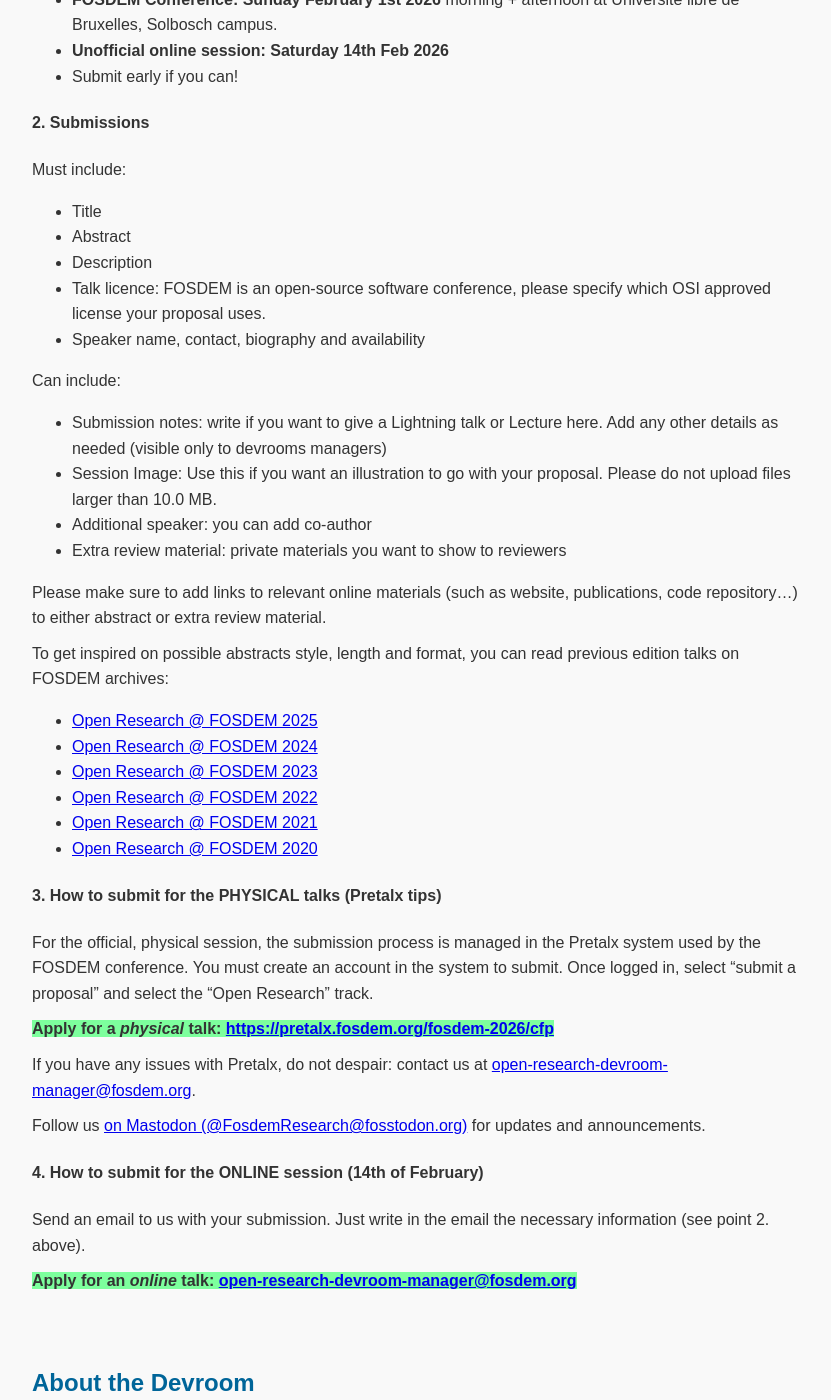
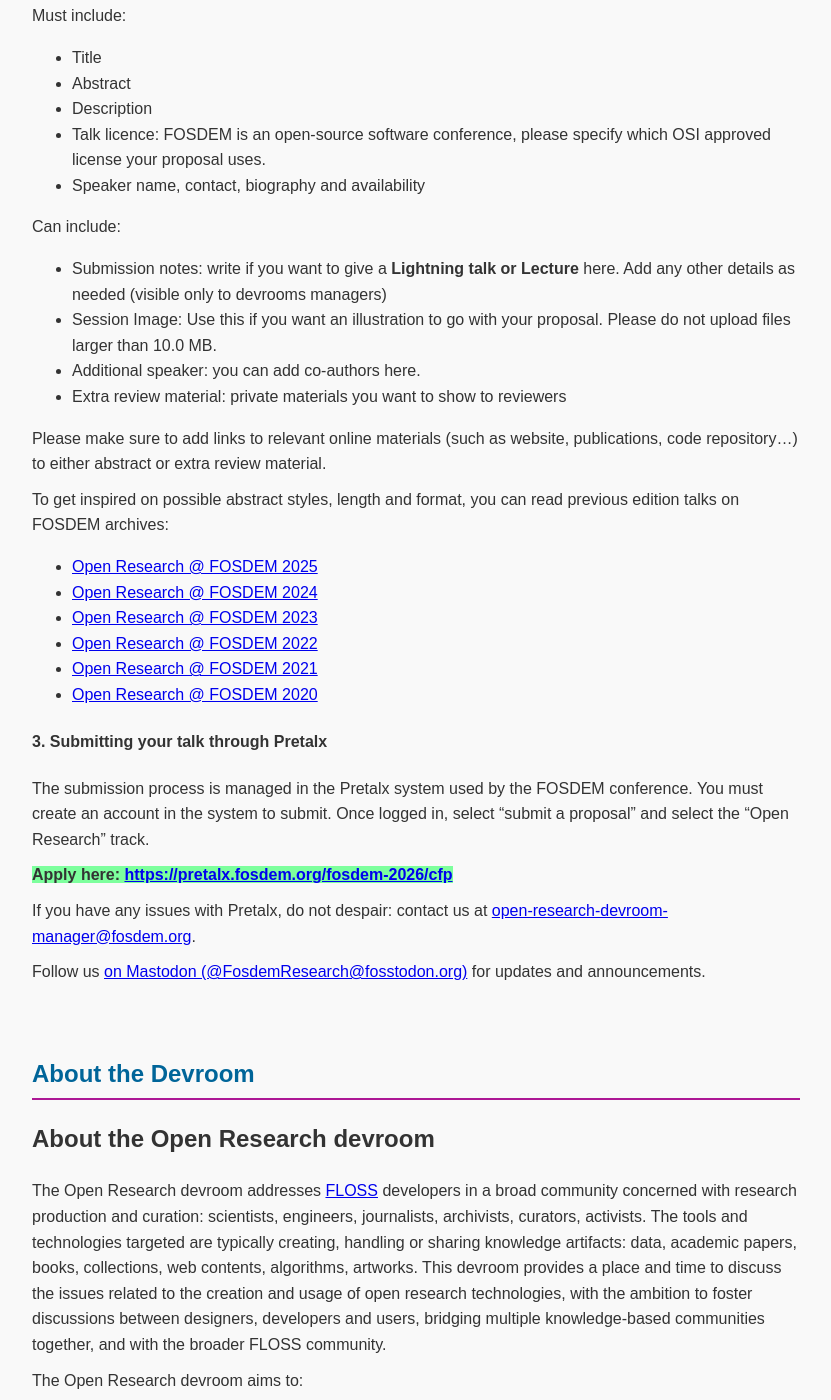
Before and after one commit to research-fosdem/research-fosdem.github.io, a Jekyll site: the page built from index.md, in a window 1280 px wide and 1400 px high, scrolled down 2083 px. Shown: the whole window, without its empty margins (224-1055 px from the left). Built offline with Jekyll 4.4.1, drawn with Linux system fonts in a browser that asks for light colours; some of the changed text lies outside the part shown.

Commit message:
update: cut ordem out of 2026 cfp

```diff
--- a/index.md
+++ b/index.md
@@ -3,19 +3,8 @@ layout: default
 title: Open Research Devroom
 ---
 
-<!-- ORDEM (2024) -->
-<!-- # 👉 Join us [online Saturday 10 Feb](https://research-fosdem.github.io/2024-online-schedule)!
+<!-- DEVROOM: CALL (2026) -->
 
-**Check our [10 amazing new ONLINE talks](https://research-fosdem.github.io/2024-online-schedule) on Saturday 10 February.**
-
-We call it ORDEM: Open Research, Dev, Ethics & Mobilization.
-
-🌎 It allows us to reach people all over the world who cannot necessarily come to Bruxelles.
- -->
-
-
-
-<!-- DEVROOM: CALL (2024) -->
 <section id="call-for-presentations" class="section" markdown="1">
   <div class="container">
     <h2 class="title">Call for Participation</h2>
@@ -38,31 +27,24 @@ We seek talks about:
 
 We welcome talks from various research and investigative contexts: research labs, libraries, newsrooms, museums, hackerspaces, maker labs, community and activist groups. We welcome your experience on various topics: open science, open data, commons, research on research, sustainability... Any subjects related to open source technologies in research contexts are welcome even if not in this list.
 
-<!-- You will find a summary of what happened in our devroom the first two years in this blog post: [reticular.hypotheses.org/1825](https://reticular.hypotheses.org/1825) -->
 </div>
-  </div>
+</div>
 </section>
 
 <section id="talks-format" class="section" markdown="1">
   <div class="container">
     <h2 class="title">Event and talks format</h2>
 <div markdown="1">
-Our official devroom consists of 6 hours of talks held physically in Bruxelles. In addition, we will hold an _unofficial_ session consisting of about 4h of online talks.
+The Open Research devroom consists of 6 hours of talks held physically in Bruxelles on Sunday 1st of February 2026
 
-_Note: The online session will not be appearing on the FOSDEM website; that's why it's unofficial._
-
-
-#### 1. Talks
+#### 1. Time slots
 
 - *Lecture* talks will last **20 minutes** followed by **10 minutes** for questions (and changing speaker)
 - *Lightning* talks will last **10 minutes** followed by **5 minutes** for questions (and changing speaker)
 
-Talks have to be _in English_ and will be recorded and later on published under Creative Commons CC-BY licence on the [FOSDEM video recordings archive](https://video.fosdem.org/). The unofficial, online talks will also be recorded and published, but somewhere else (more on this soon).
+#### 2. Language and publication
 
-
-#### 2. Event format
-
-The FOSDEM will be entirely **physical** this year (in Bruxelles), and our online session will be held unofficially a few weeks later. All the talks can be seen online via a stream.
+Talks have to be _in English_ and will be recorded. All FOSDEM talks are published under Creative Commons CC-BY licence on the [FOSDEM video recordings archive](https://video.fosdem.org/).
 
 </div>
   </div>
@@ -80,7 +62,6 @@ The FOSDEM will be entirely **physical** this year (in Bruxelles), and our onlin
 - **Proposal Deadline: <span style="color: #900;">1 Dec</span> 2025 AOE**
 - **Accepted talk announced: 2025-12-15**
 - **FOSDEM Conference:  Sunday February 1st 2026** morning + afternoon at Université libre de Bruxelles, Solbosch campus.
-- **Unofficial online session: Saturday 14th Feb 2026**
 - Submit early if you can!
 
 #### 2. Submissions
@@ -93,15 +74,15 @@ Must include:
 - Speaker name, contact, biography and availability
 
 Can include:
-- Submission notes: write if you want to give a Lightning talk or Lecture here. Add any other details as needed (visible only to devrooms managers)
+- Submission notes: write if you want to give a **Lightning talk or Lecture** here. Add any other details as needed (visible only to devrooms managers)
 - Session Image:  Use this if you want an illustration to go with your proposal. Please do not upload files larger than 10.0 MB.
-- Additional speaker: you can add co-author
+- Additional speaker: you can add co-authors here.
 - Extra review material: private materials you want to show to reviewers
 
 Please make sure to add links to relevant online materials (such as website, publications, code repository...) to either abstract or extra review material.
 
 
-To get inspired on possible abstracts style, length and format, you can read previous edition talks on FOSDEM archives:
+To get inspired on possible abstract styles, length and format, you can read previous edition talks on FOSDEM archives:
 
 - [Open Research @ FOSDEM 2025](https://archive.fosdem.org/2025/schedule/track/research/)
 - [Open Research @ FOSDEM 2024](https://archive.fosdem.org/2024/schedule/track/open-research/)
@@ -111,24 +92,17 @@ To get inspired on possible abstracts style, length and format, you can read pre
 - [Open Research @ FOSDEM 2020](https://archive.fosdem.org/2020/schedule/track/open_research_tools_and_technologies/)
 
 
-#### 3. How to submit for the PHYSICAL talks (Pretalx tips)
+#### 3. Submitting your talk through Pretalx
 
-For the official, physical session, the submission process is managed in the Pretalx system used by the FOSDEM conference.
+The submission process is managed in the Pretalx system used by the FOSDEM conference.
 You must create an account in the system to submit.
 Once logged in, select “submit a proposal” and select the "Open Research" track.
 
-<span style="background-color: #7dff9d;">**Apply for a _physical_ talk: [https://pretalx.fosdem.org/fosdem-2026/cfp](https://pretalx.fosdem.org/fosdem-2026/cfp)**</span>
+<span style="background-color: #7dff9d;">**Apply here: [https://pretalx.fosdem.org/fosdem-2026/cfp](https://pretalx.fosdem.org/fosdem-2026/cfp)**</span>
 
 If you have any issues with Pretalx, do not despair: contact us at [open-research-devroom-manager@fosdem.org](mailto:open-research-devroom-manager@fosdem.org).
 
 Follow us [on Mastodon (@FosdemResearch@fosstodon.org)](https://fosstodon.org/web/@FosdemResearch) for updates and announcements.
-
-
-#### 4. How to submit for the ONLINE session (14th of February)
-
-Send an email to us with your submission. Just write in the email the necessary information (see point 2. above).
-
-<span style="background-color: #7dff9d;">**Apply for an _online_ talk:  [open-research-devroom-manager@fosdem.org](mailto:open-research-devroom-manager@fosdem.org)**</span>
 
 </div>
   </div>
@@ -170,7 +144,7 @@ The FOSDEM (Free and Open source Software Developers' European Meeting) is a non
 
 <section id="talks-format" class="section" markdown="1">
   <div class="container">
-    <h2 class="title">The ORDEM Committee</h2>
+    <h2 class="title">The Open Research Committee</h2>
 <div markdown="1">
 
 # Committee
@@ -184,7 +158,7 @@ Your proposal will be assessed by our committee:
 - [Jim Madge](https://blog.jmadge.com)
 - Mathieu Jacomy, assistant professor at the [Tantlab](https://www.en.culture.aau.dk/research/research-groups/tantlab) in Copenhagen and designer of [Gephi](https://gephi.org/).
 - Paul Girard, Human Data Interfaces engineer at [OuestWare](https://ouestware.com)
-- Sara Petti, Network Lead at [Open Knowledge Foundation](https://okfn.org/)
+- Sara Petti
 - Victor Daussy-Renaudin
 - [Violeta Menéndez González](https://violetamenendez.github.io/), Senior Research Software Engineer at [CoSTAR National Lab](https://www.ukri.org/councils/ahrc/remit-programmes-and-priorities/convergent-screen-technologies-and-performance-in-realtime-costar/costar-national-lab/).
 - Yo Yehudi
@@ -200,7 +174,7 @@ Contact us: [open-research-devroom-manager@fosdem.org](mailto:open-research-devr
   <div class="container">
     <h2 class="title">Schedule</h2>
 <div markdown="1">
-Want to view the **schedule for the online talks**? Use this [link](/2025-online-schedule.html)!
+    Under construction
 </div>
 </div>
 </section>
```
Also changed, not shown: other parts of index.md (+1 -1 lines).
